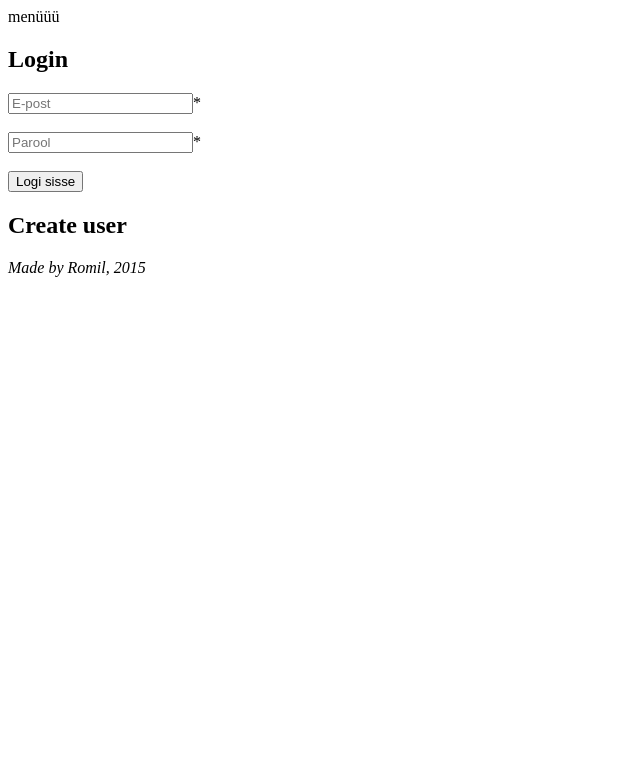
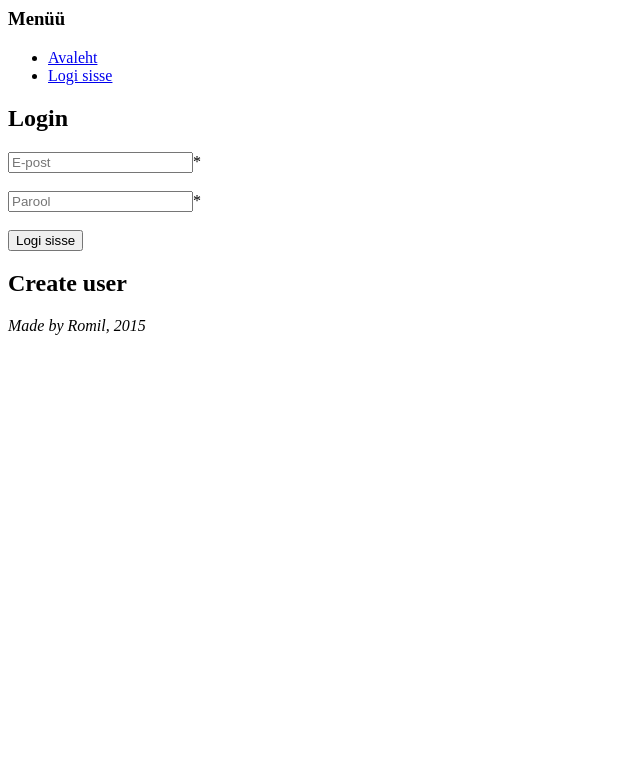
Before and after one commit to veebiprogrammeerimine-2015s/3.tund-I-ruhm, a PHP site: page /page/login.php in a window 1280 px wide. Shown: the top 783 px of the page, without its empty margins (0-640 px from the left). Run offline with PHP 8.4, Linux system fonts and the light colour scheme.

Commit message:
created menu links

```diff
--- a/header.php
+++ b/header.php
@@ -1,6 +1,6 @@
 <html>
     <head>
-        <title>Siia tuleb nimi</title>
+        <title><?php echo $page_title; ?></title>
     </head>
     <body>
     <?php
--- a/menu.php
+++ b/menu.php
@@ -1 +1,9 @@
-menüüü
+<h3>Menüü</h3>
+<ul>
+    <li>
+        <a href="home.php">Avaleht</a>
+    </li>
+    <li>
+        <a href="login.php">Logi sisse</a>
+    </li>
+</ul>
--- a/page/login.php
+++ b/page/login.php
@@ -34,6 +34,14 @@
     }
 
 ?>
+<?php
+    // lehe nimi
+    $page_title = "Login leht";
+
+    // faili nimi
+    $page_file_name = "login.php";
+
+?>
 <?php require_once("../header.php"); ?>
 
     <h2>Login</h2>
```
Also changed, not shown: page/home.php (+8 -0 lines).
